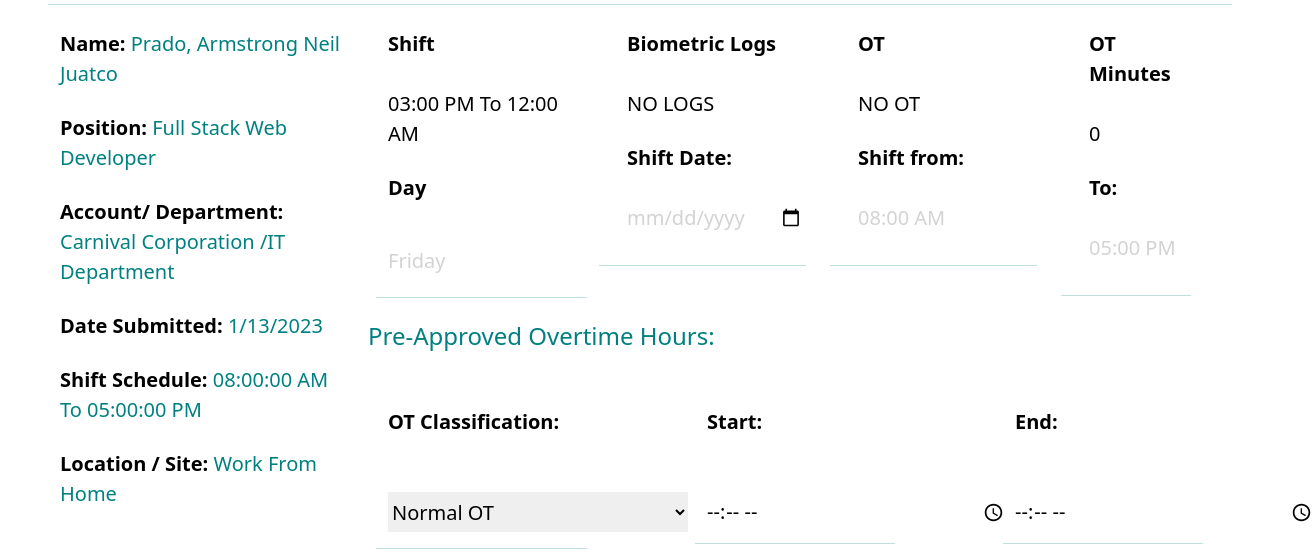
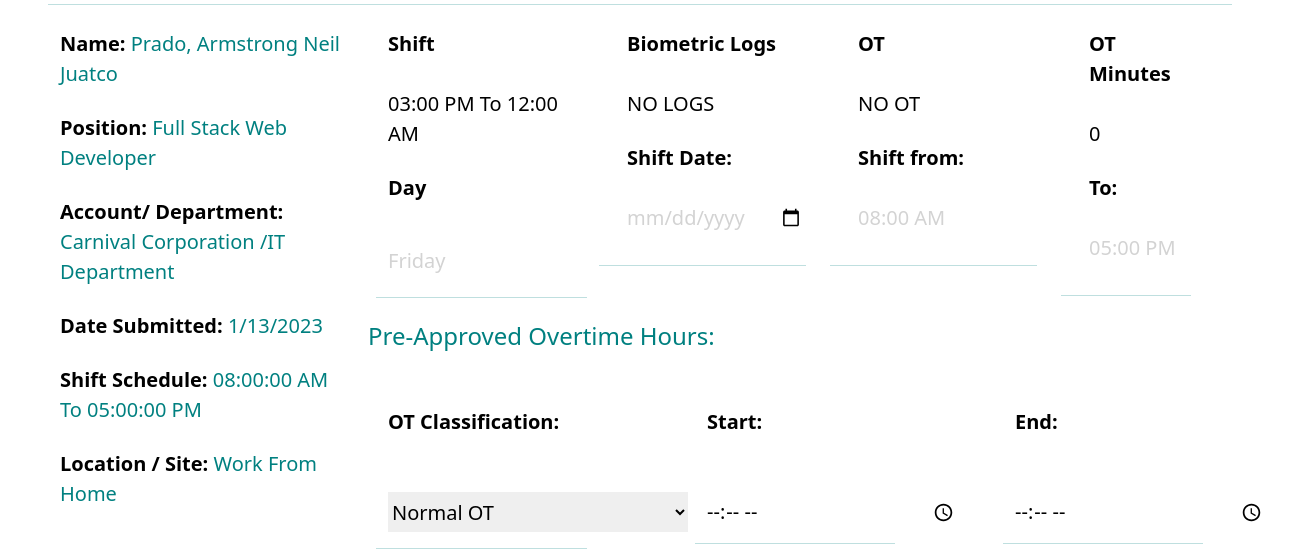
Before and after one commit to neilkit03/hourglass-hr, a plain HTML site: page overtime.html in a window 1280 px wide. Shown: the part 240-800 px from the top of the page, 1315 px wide, since content can reach past the window. Drawn offline with nearby package versions, Linux system fonts and the light colour scheme.

Commit message:
finalizing = overtime

```diff
--- a/overtime.html
+++ b/overtime.html
@@ -325,7 +325,7 @@
                     <br />
                     <input
                       type="time"
-                      style="border-style: none; width: 300px"
+                      style="border-style: none; width: 250px"
                     />
                   </p>
                   <hr />
@@ -338,7 +338,7 @@
                     <br />
                     <input
                       type="time"
-                      style="border-style: none; width: 300px"
+                      style="border-style: none; width: 250px"
                     />
                   </p>
                   <hr />
```
